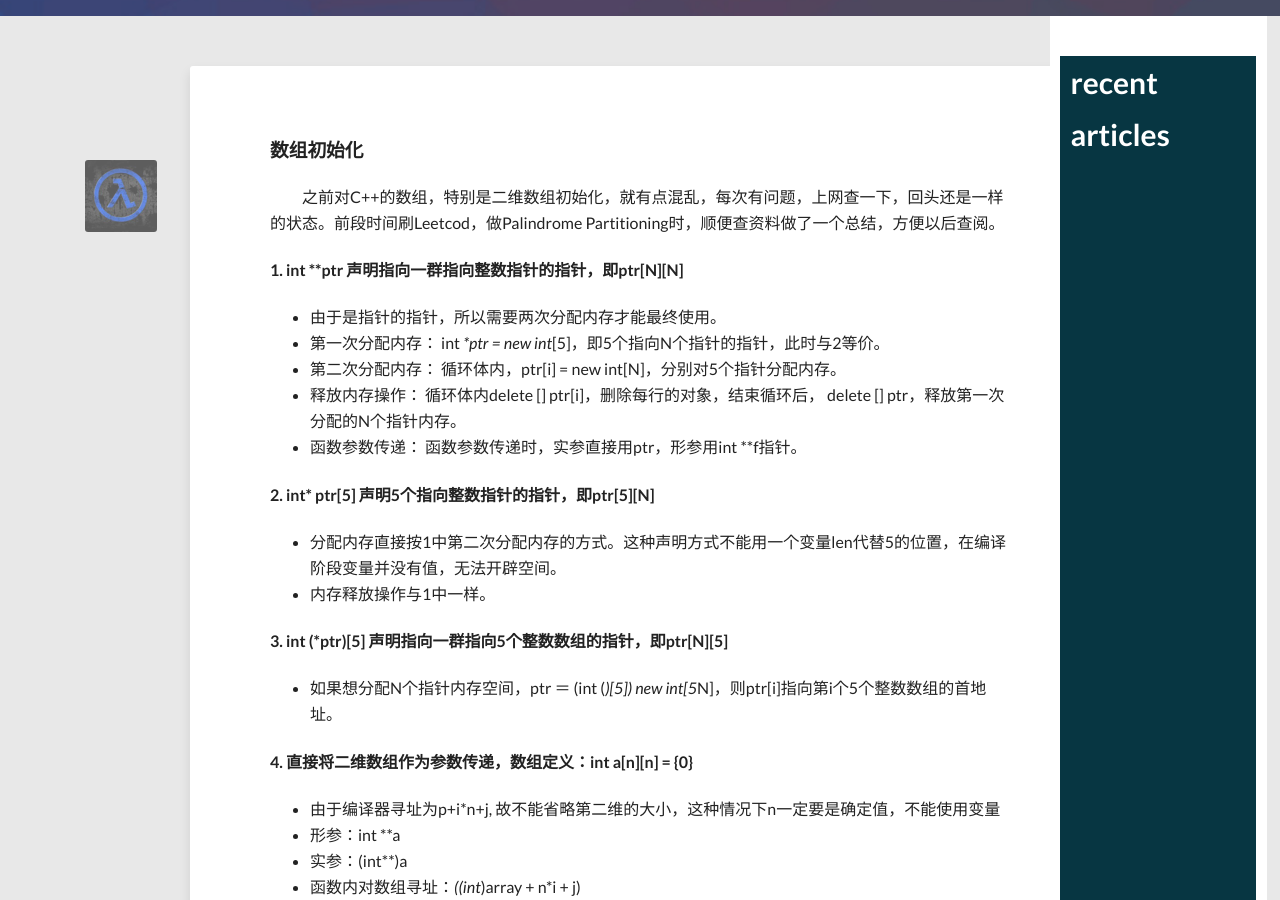
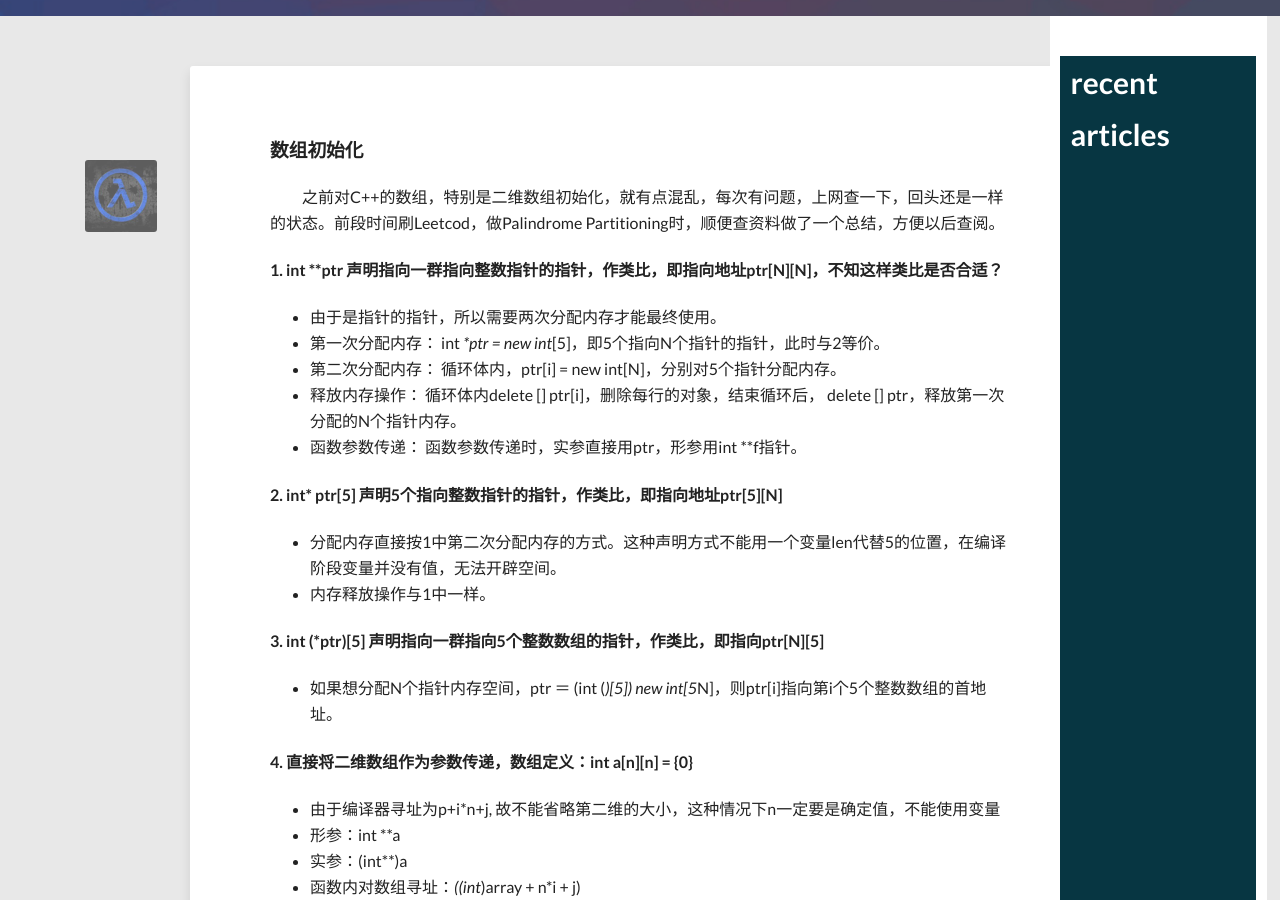
Before and after one commit to pathfinder007/pathfinder007.github.com, a Jekyll site: the page built from _posts/2014-10-08-C-Array.md, in a window 1280 px wide and 900 px high, scrolled down 384 px. Built offline with Jekyll 4.4.1, drawn with Linux system fonts in a browser that asks for light colours; nearby versions of some CDN libraries; comment, search, counter and statistics services are not loaded.

Commit message:
Edit C-Array.

```diff
--- a/_posts/2014-10-08-C-Array.md
+++ b/_posts/2014-10-08-C-Array.md
@@ -14,7 +14,7 @@ share: true
 ### 数组初始化
 &emsp;&emsp;之前对C++的数组，特别是二维数组初始化，就有点混乱，每次有问题，上网查一下，回头还是一样的状态。前段时间刷Leetcod，做Palindrome Partitioning时，顺便查资料做了一个总结，方便以后查阅。
 
-#### 1. int **ptr 声明指向一群指向整数指针的指针，即ptr[N][N]
+#### 1. int **ptr 声明指向一群指向整数指针的指针，作类比，即指向地址ptr[N][N]，不知这样类比是否合适？
 * 由于是指针的指针，所以需要两次分配内存才能最终使用。
 * 第一次分配内存：
             int **ptr = new int*[5]，即5个指向N个指针的指针，此时与2等价。
@@ -27,12 +27,12 @@ share: true
             函数参数传递时，实参直接用ptr，形参用int  **f指针。
 
 
-#### 2. int* ptr[5] 声明5个指向整数指针的指针，即ptr[5][N]
+#### 2. int* ptr[5] 声明5个指向整数指针的指针，作类比，即指向地址ptr[5][N]
 * 分配内存直接按1中第二次分配内存的方式。这种声明方式不能用一个变量len代替5的位置，在编译阶段变量并没有值，无法开辟空间。
 * 内存释放操作与1中一样。
 
 
-#### 3. int (*ptr)[5] 声明指向一群指向5个整数数组的指针，即ptr[N][5]
+#### 3. int (*ptr)[5] 声明指向一群指向5个整数数组的指针，作类比，即指向ptr[N][5]
 * 如果想分配N个指针内存空间，ptr ＝ (int (*)[5]) new int[5*N]，则ptr[i]指向第i个5个整数数组的首地址。
 
 
```
